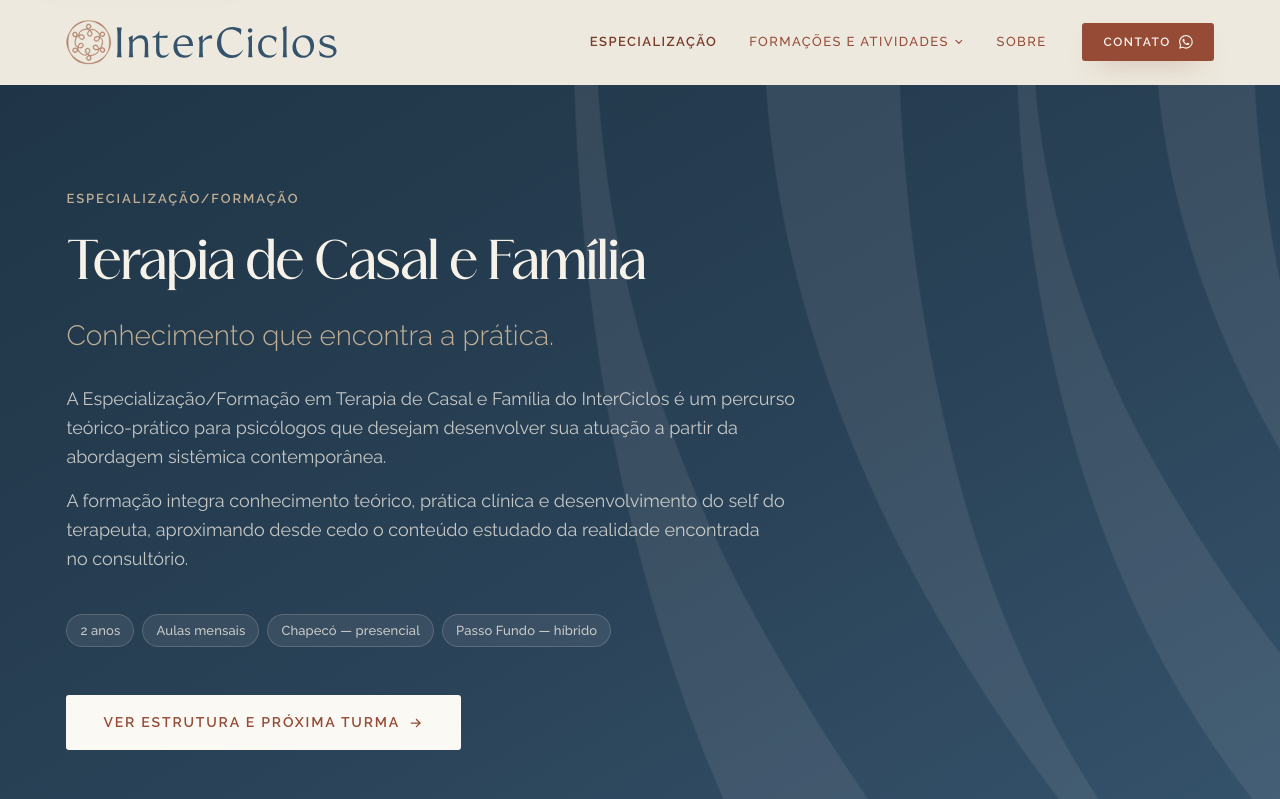
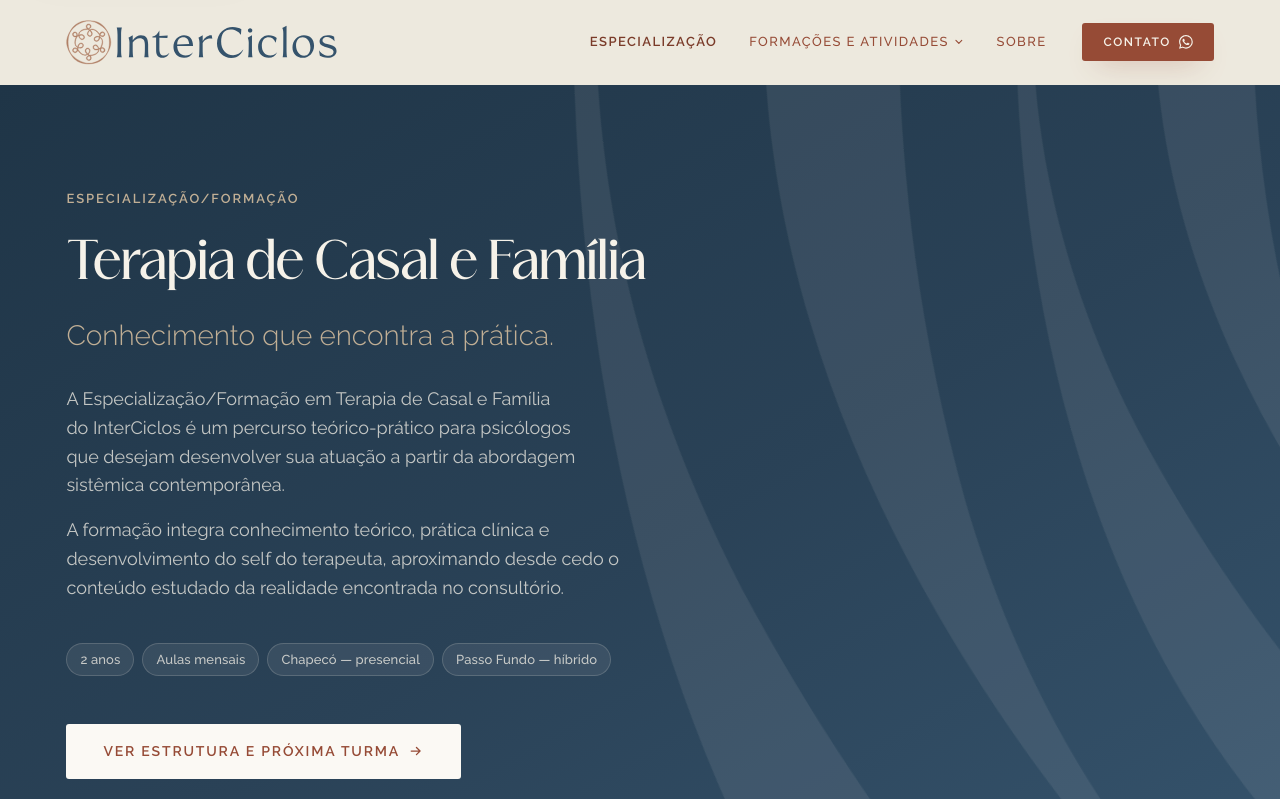
Before and after one commit to zucenci/interciclos-site, a Next.js app: page /especializacao in a window 1280 px wide. Shown: the top 799 px of the page. Built offline with nearby package versions, Linux system fonts and the light colour scheme.

Commit message:
ajustes pequenos em detalhes

```diff
--- a/src/app/globals.css
+++ b/src/app/globals.css
@@ -158,9 +158,16 @@
   margin: 0;
 }
 
+/* Sem `scroll-behavior: smooth` aqui de propósito. A propriedade na raiz vale
+   para toda rolagem programática, inclusive a que o roteador faz ao chegar numa
+   URL com âncora: os itens do menu que apontam para blocos da home (/#frentes,
+   /#eventos) mostravam o topo da página e desciam deslizando até 1900px ou mais.
+   Com `auto`, a chegada é direta no bloco.
+
+   O `scroll-padding-top` continua: ele reserva a altura do cabeçalho tanto no
+   salto instantâneo quanto no suave. */
 html {
   -webkit-text-size-adjust: 100%;
-  scroll-behavior: smooth;
   scroll-padding-top: calc(var(--altura-header) + var(--e-6));
 }
 
--- a/src/components/secoes/CabecalhoDePagina.module.css
+++ b/src/components/secoes/CabecalhoDePagina.module.css
@@ -84,14 +84,24 @@
   color: var(--cor-fendi);
 }
 
+/* A medida curta, e nao a de leitura padrao: o `ch` acompanha a fonte, e no
+   corpo de lead 68ch dava quase 90 caracteres por linha — longe demais para o
+   olho voltar ao inicio da linha seguinte, e o resto do paragrafo sobrava numa
+   linha orfa de duas ou tres palavras. */
 .introducao {
   display: grid;
   gap: var(--e-4);
-  max-width: var(--largura-texto);
+  max-width: var(--largura-texto-curta);
   margin-top: var(--e-6);
   font-size: var(--t-lead);
   line-height: var(--lh-texto);
   color: var(--txt-corpo);
+}
+
+/* Com foto ao lado quem limita a medida e a propria coluna, mais estreita que
+   a curta: aqui o teto so precisa nao apertar mais do que isso. */
+.comImagem .introducao {
+  max-width: var(--largura-texto);
 }
 
 .destaque .introducao {
--- a/src/components/ui/Botao.tsx
+++ b/src/components/ui/Botao.tsx
@@ -45,7 +45,16 @@ export function Botao({
   const classes = cx(estilos.botao, estilos[variante], estilos[tamanho], className);
 
   if ('href' in resto && resto.href) {
-    const { href, externo } = resto;
+    const { href } = resto;
+    /*
+     * Quem decide se o link sai do site é o próprio endereço, não a chamada.
+     * Depender do `externo` que cada página repassa já deixou botões de
+     * WhatsApp abrindo na mesma aba: o conteúdo declarava `externo: true` e a
+     * página esquecia de encaminhar a prop. Todo endereço absoluto — wa.me,
+     * Instagram — abre em aba nova por conta própria; `externo` continua
+     * disponível como reforço.
+     */
+    const externo = resto.externo || /^https?:\/\//i.test(href);
     const propsExternas = externo ? { target: '_blank', rel: 'noopener noreferrer' } : {};
     const interior = (
       <>
```
